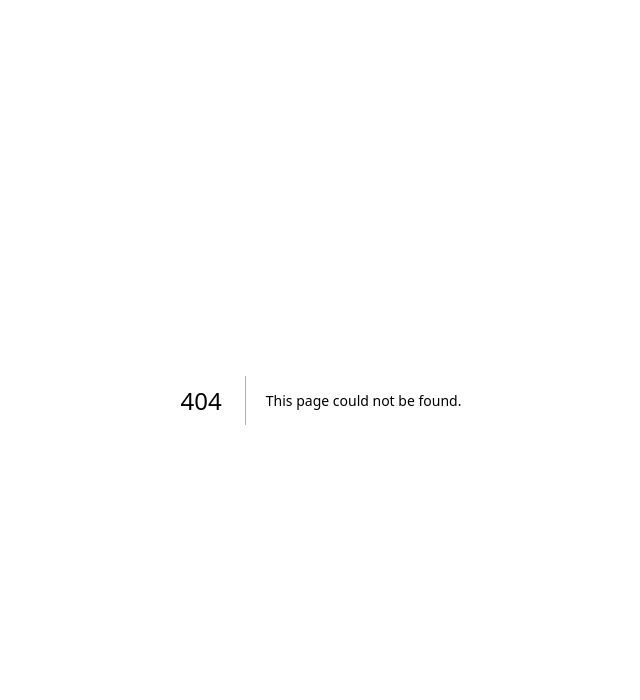
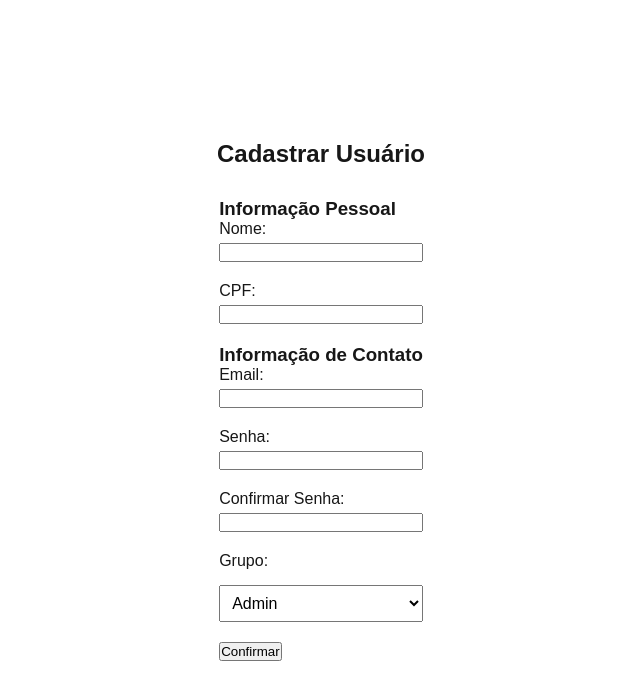
Before and after one commit to Kaique-Parente/E-Commerce-SayStreet, a Next.js app in the folder frontend/: page /usuarios in a window 1280 px wide. Before the commit this address had no page. Shown: the top 700 px of the page, without its empty margins (319-959 px from the left). Built offline with nearby package versions, Linux system fonts and the light colour scheme.

Commit message:
[FRONTEND ADD] Cadastro de usuário.

```diff
--- /dev/null
+++ b/frontend/app/usuarios/page.js
@@ -0,0 +1,88 @@
+'use client'
+
+import { useCadastro } from "@/hooks/useCadastro"
+import { useEffect } from "react";
+import styled from "styled-components";
+
+const Container = styled.div`
+    width: 100%;
+    height: 100vh;
+
+    display: flex;
+    align-items: center;
+    justify-content: center;
+    flex-direction: column;
+
+    gap: 30px;
+`
+
+const InputContainer = styled.div`
+    display: flex;
+    justify-content: flex-end;
+    flex-direction: column;
+    gap: 5px;
+
+    margin-bottom: 20px;
+`
+
+export default function Usuarios() {
+    const { nome, setNome, cpf, setCpf, email, setEmail, password, setPassword, passwordVerify, setPasswordVerify, grupo, setGrupo, erro, setErro, handleSubmit, handleNomeChange, handleCpfChange, handleEmailChange, handlePasswordChange, handlePasswordVerifyChange, handleGrupoChange } = useCadastro();
+
+    useEffect(() => {
+        if (erro) {
+            alert(erro.toString());
+        }
+    }, [erro])
+
+    return (
+        <div>
+            <Container>
+                <h2>Cadastrar Usuário</h2>
+                <form onSubmit={handleSubmit}>
+                    <h3>Informação Pessoal</h3>
+                    <InputContainer>
+                        <label className="label" htmlFor="nome">Nome:</label>
+                        <input  type="text" id="nome" onChange={handleNomeChange} value={nome} />
+                    </InputContainer>
+
+                    <InputContainer>
+                        <label className="label" htmlFor="cpf">CPF:</label>
+                        <input required type="text" id="cpf" onChange={handleCpfChange} value={cpf} />
+                    </InputContainer>
+
+                    <h3>Informação de Contato</h3>
+                    <InputContainer>
+                        <label className="label" htmlFor="email">Email:</label>
+                        <input required type="email" id="email" onChange={handleEmailChange} value={email} />
+                    </InputContainer>
+
+                    <InputContainer>
+                        <label className="label" htmlFor="password">Senha:</label>
+                        <input required type="password" id="password" onChange={handlePasswordChange} value={password} />
+                    </InputContainer>
+
+                    <InputContainer>
+                        <label className="label" htmlFor="passwordVerify">Confirmar Senha:</label>
+                        <input required type="password" id="passwordVerify" onChange={handlePasswordVerifyChange} value={passwordVerify} />
+                    </InputContainer>
+
+
+                    <InputContainer>
+                        <label className="label" htmlFor="grupo">Grupo:</label>
+                        <select
+                            id="grupoSelect"
+                            value={grupo}
+                            onChange={handleGrupoChange}
+                            style={{ padding: "8px", fontSize: "16px", marginTop: "10px" }}
+                        >
+                            <option value="admin">Admin</option>
+                            <option value="estoquista">Estoquista</option>
+                        </select>
+                    </InputContainer>
+
+                    <button type="submit">Confirmar</button>
+                </form>
+            </Container>
+        </div>
+    );
+}
--- /dev/null
+++ b/frontend/hooks/useCadastro.js
@@ -0,0 +1,85 @@
+'use client'
+
+import { cadastrarUsuario } from "@/services/UserService";
+import { useState } from "react"
+
+export function useCadastro(){
+
+    const [nome, setNome] = useState('');
+    const [cpf, setCpf] = useState('');
+    const [email, setEmail] = useState('');
+    const [password, setPassword] = useState('');
+    const [passwordVerify, setPasswordVerify] = useState('');
+    const [grupo, setGrupo] = useState('');
+
+    const [erro, setErro] = useState(null);
+
+    const handleSubmit = async (e) => {
+        e.preventDefault();
+
+       try{
+            if(password === passwordVerify){
+                const response = await cadastrarUsuario({cpf, email, nome, password, grupo});
+
+                if(response !== null){
+                    alert(response);
+                    window.location.href = './'
+                } else{
+                    setErro(response);
+                }
+            }else {
+                setErro("As senhas não são iguais!");
+            }
+       }catch(error){
+            setErro("Erro de comunicação com o servidor!");
+        }
+    }
+
+    const handleNomeChange = (event) => {
+        setNome(event.target.value);
+    }
+
+    const handleCpfChange = (event) => {
+        setCpf(event.target.value);
+    }
+
+    const handleEmailChange = (event) => {
+        setEmail(event.target.value);
+    }
+
+    const handlePasswordChange = (event) => {
+        setPassword(event.target.value);
+    }
+
+    const handlePasswordVerifyChange = (event) => {
+        setPasswordVerify(event.target.value);
+    }
+
+    const handleGrupoChange = (event) => {
+        setGrupo(event.target.value);
+    }
+
+    return{
+        nome,
+        setNome,
+        cpf,
+        setCpf,
+        email,
+        setEmail,
+        password,
+        setPassword,
+        passwordVerify,
+        setPasswordVerify,
+        grupo,
+        setGrupo,
+        erro,
+        setErro,
+        handleSubmit,
+        handleNomeChange,
+        handleCpfChange,
+        handleEmailChange,
+        handlePasswordChange,
+        handlePasswordVerifyChange,
+        handleGrupoChange
+    }
+}
--- /dev/null
+++ b/frontend/services/UserService.js
@@ -0,0 +1,28 @@
+export async function cadastrarUsuario(dadosUsuario){
+
+    const url = "http://localhost:8080/user/create";
+    console.log(dadosUsuario);
+    try {
+        const response = await fetch(url, {
+            method: "POST",
+            headers: {
+                'Content-Type': 'application/json',
+            },
+            body: JSON.stringify(dadosUsuario)
+        });
+
+        console.log(response);
+        if (!response.ok) {
+            let errorMessage = await response.text();
+            alert(`Erro: ${response.status} - ${errorMessage}`);
+            return null;
+        }
+
+        return response.text();
+
+    } catch (error) {
+        alert("Erro de conexão: " + error.message);
+        return null;
+    }
+
+}
```
